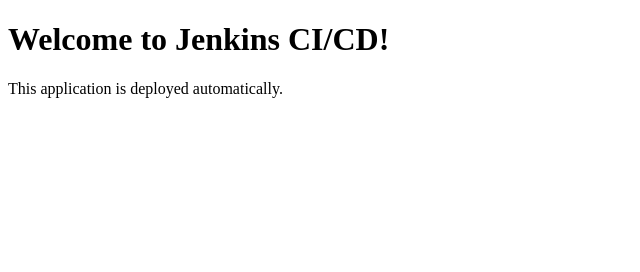
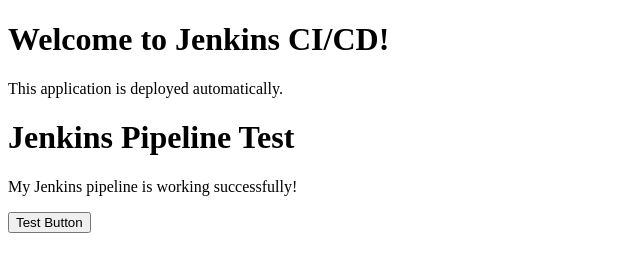
Before and after one commit to NihanBasheer/jenkins-cicd-demo, a plain HTML site: page index.html in a window 1280 px wide. Shown: the whole page, without its empty margins (0-640 px from the left). Drawn offline with Linux system fonts and the light colour scheme.

Commit message:
Test HTML changes for Jenkins pipeline

```diff
--- a/index.html
+++ b/index.html
@@ -6,5 +6,12 @@
 <body>
     <h1>Welcome to Jenkins CI/CD!</h1>
     <p>This application is deployed automatically.</p>
+    <h1>Jenkins Pipeline Test</h1>
+
+<p>My Jenkins pipeline is working successfully!</p>
+
+<button onclick="alert('Pipeline test successful!')">
+    Test Button
+</button>
 </body>
 </html>
```
